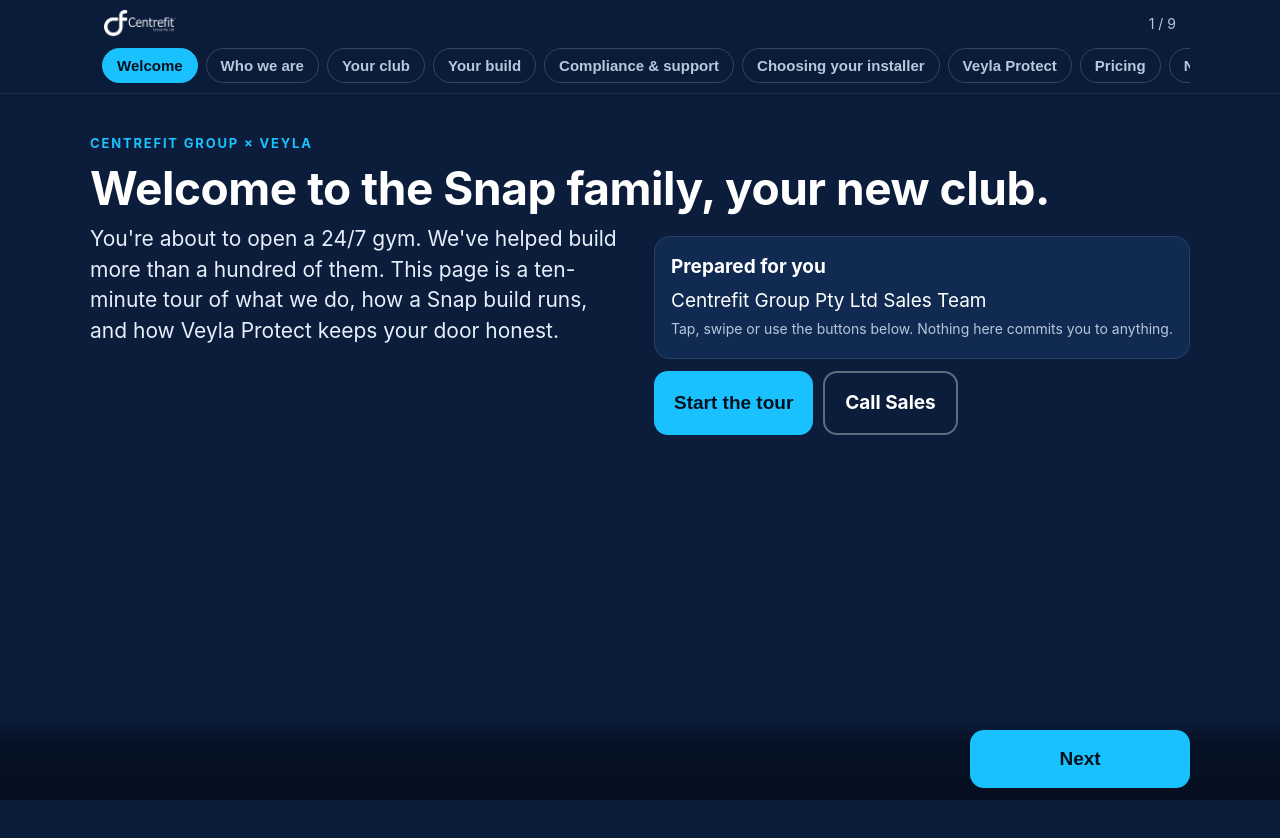
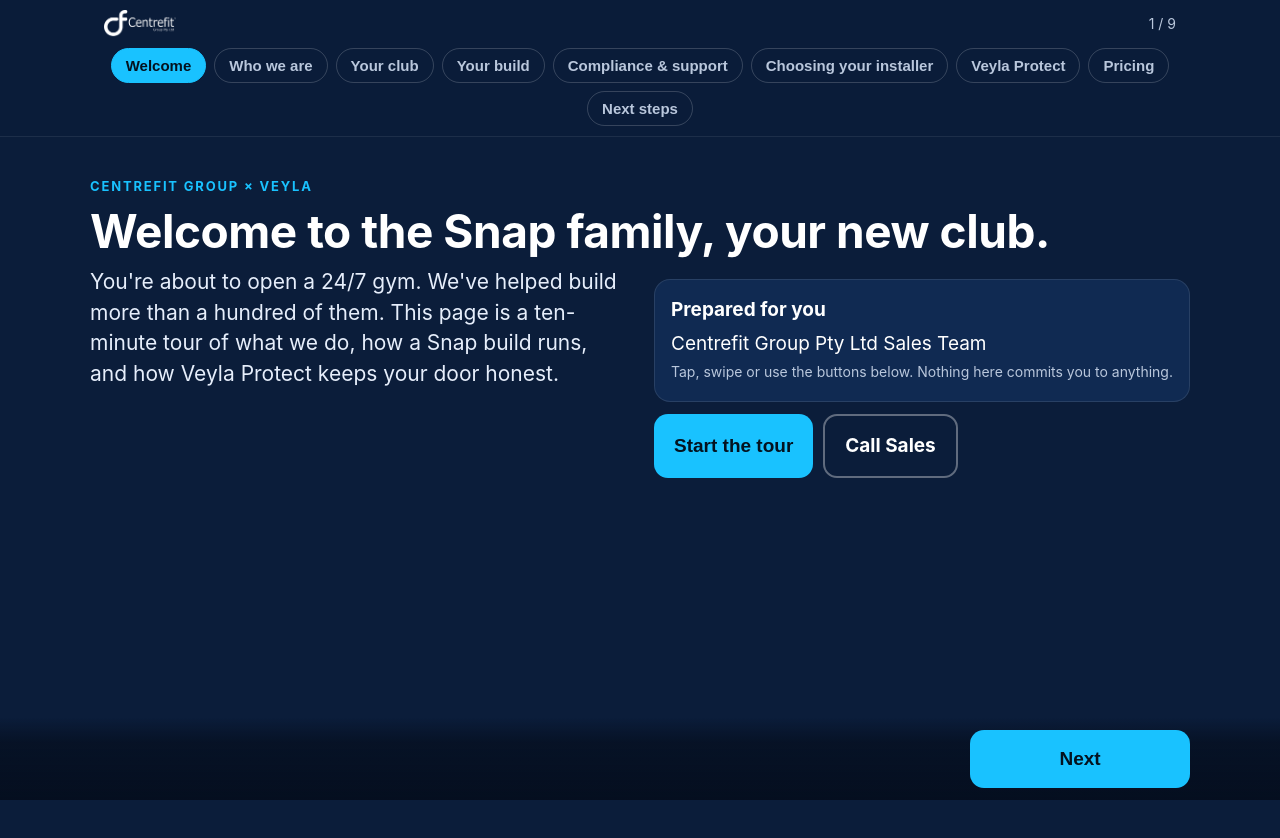
Before and after one commit to centrefitmarkp/centrefit-snap-intro, a plain HTML site: page index.html in a window 1280 px wide. Shown: the top 838 px of the page. Drawn offline with Linux system fonts and the light colour scheme.

Commit message:
Tabs wrap on desktop so all nine are visible

```diff
--- a/index.html
+++ b/index.html
@@ -125,7 +125,7 @@ footer{padding:18px;text-align:center;font-size:13px;color:var(--muted);border-t
 @media (min-width:900px){
  body{font-size:19px}
  #top .bar,#tabs{max-width:1100px;margin:0 auto;width:100%}
- #tabs button:first-child{margin-left:auto}#tabs button:last-child{margin-right:auto}
+ #tabs{flex-wrap:wrap;justify-content:center;overflow:visible}
  .ch{padding:40px 40px 120px}
  .in{max-width:1100px;margin:0 auto}
  h1{font-size:46px}h2{font-size:34px}
```
